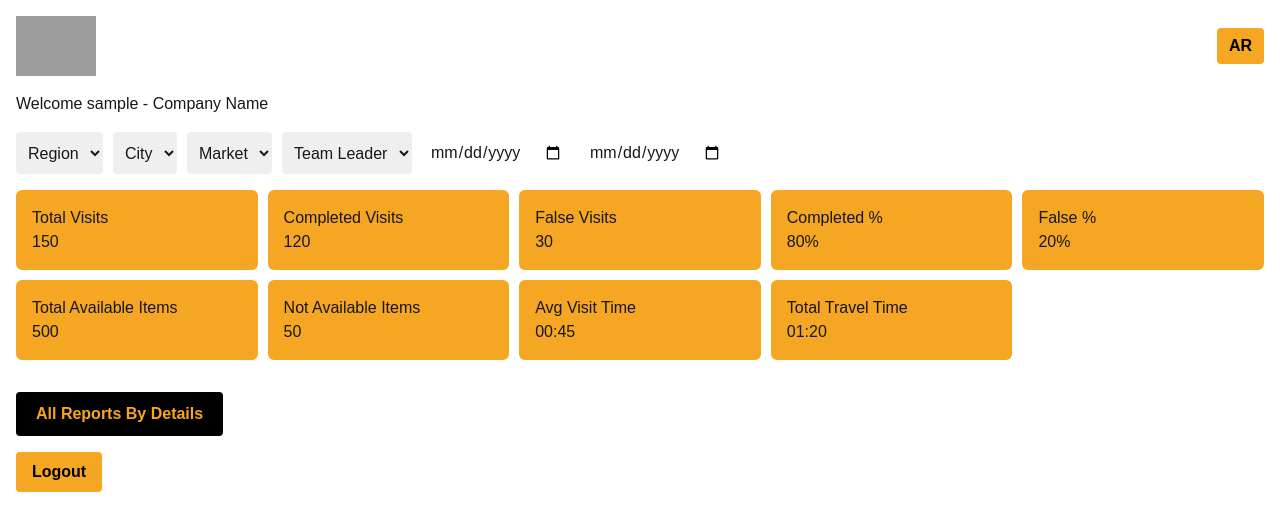
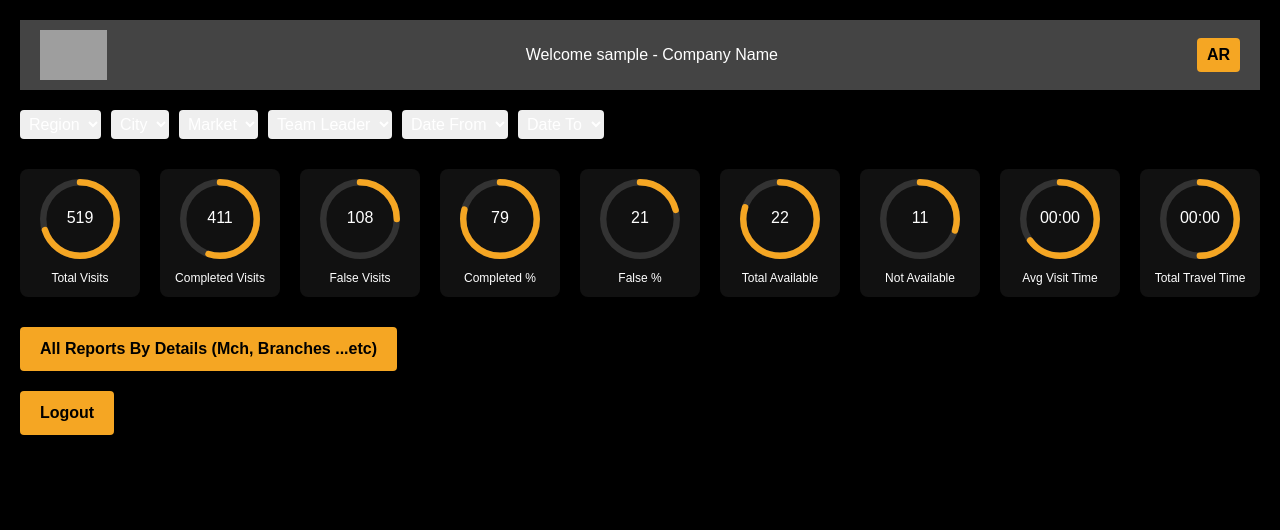
Before and after one commit to Osama-M-Gad/tactic-dashboard, a Next.js app: page /main in a window 1280 px wide. Shown: the top 530 px of the page. Built offline with nearby package versions, Linux system fonts and the light colour scheme; sample sign-in values are in the browser's storage; grey boxes are pictures that could not be loaded.

Commit message:
Add main page with placeholders and filters

```diff
--- a/package.json
+++ b/package.json
@@ -12,6 +12,7 @@
     "@supabase/supabase-js": "^2.51.0",
     "next": "14.2.30",
     "react": "^18",
+    "react-circular-progressbar": "^2.2.0",
     "react-dom": "^18"
   },
   "devDependencies": {
--- a/src/app/main/page.tsx
+++ b/src/app/main/page.tsx
@@ -1,12 +1,13 @@
+/* eslint-disable @typescript-eslint/no-explicit-any */
 "use client";
-/* eslint-disable @typescript-eslint/no-explicit-any */
 import { useEffect, useState } from "react";
 import { useRouter } from "next/navigation";
+import { CircularProgressbar, buildStyles } from "react-circular-progressbar";
+import "react-circular-progressbar/dist/styles.css";
 
 export default function MainPage() {
   const router = useRouter();
   const [user, setUser] = useState<any>(null);
-  const [loading, setLoading] = useState(true);
   const [isArabic, setIsArabic] = useState(false);
 
   useEffect(() => {
@@ -15,7 +16,6 @@ export default function MainPage() {
       router.push("/login");
     } else {
       setUser(JSON.parse(savedUser));
-      setLoading(false);
     }
   }, [router]);
 
@@ -24,133 +24,103 @@ export default function MainPage() {
     router.push("/login");
   };
 
-  const toggleLanguage = () => {
-    setIsArabic(!isArabic);
-  };
-
-  if (loading) {
+  if (!user) {
     return <p style={{ padding: "2rem" }}>Loading...</p>;
   }
 
+  // بيانات مؤقتة للتجربة
+  const stats = [
+    { value: 519, label: "Total Visits", percentage: 70 },
+    { value: 411, label: "Completed Visits", percentage: 55 },
+    { value: 108, label: "False Visits", percentage: 25 },
+    { value: 79, label: "Completed %", percentage: 79 },
+    { value: 21, label: "False %", percentage: 21 },
+    { value: 22, label: "Total Available", percentage: 80 },
+    { value: 11, label: "Not Available", percentage: 30 },
+    { value: "00:00", label: "Avg Visit Time", percentage: 65 },
+    { value: "00:00", label: "Total Travel Time", percentage: 50 },
+  ];
+
   return (
-    <div style={{ padding: "1rem", direction: isArabic ? "rtl" : "ltr" }}>
+    <div style={{ backgroundColor: "#000", color: "#fff", minHeight: "100vh", padding: "20px" }}>
       {/* Header */}
       <div
         style={{
           display: "flex",
           justifyContent: "space-between",
           alignItems: "center",
-          marginBottom: "1rem",
+          backgroundColor: "#444",
+          padding: "10px 20px",
         }}
       >
         <img
           src="https://sygnesgnnaoadhrzacmp.supabase.co/storage/v1/object/public/public-files//logo.png"
-          alt="Company Logo"
-          style={{ height: "60px" }}
+          alt="Logo"
+          style={{ height: "50px" }}
         />
-
+        <p style={{ margin: 0 }}>
+          Welcome {user.username} - Company Name
+        </p>
         <button
-          onClick={toggleLanguage}
+          onClick={() => setIsArabic(!isArabic)}
           style={{
             backgroundColor: "#f5a623",
             color: "#000",
-            padding: "6px 12px",
             border: "none",
             borderRadius: "4px",
+            padding: "5px 10px",
+            cursor: "pointer",
             fontWeight: "bold",
-            cursor: "pointer",
           }}
         >
           {isArabic ? "EN" : "AR"}
         </button>
       </div>
 
-      {/* Welcome */}
-      <h2>
-        {isArabic
-          ? `مرحبًا ${user.username} - ${user.company_name || "اسم الشركة"}`
-          : `Welcome ${user.username} - ${user.company_name || "Company Name"}`}
-      </h2>
-
       {/* Filters */}
-      <div
-        style={{
-          display: "flex",
-          flexWrap: "wrap",
-          gap: "10px",
-          marginTop: "1rem",
-          marginBottom: "1rem",
-        }}
-      >
-        <select style={{ padding: "8px", borderRadius: "4px" }}>
-          <option>{isArabic ? "المنطقة" : "Region"}</option>
-        </select>
-        <select style={{ padding: "8px", borderRadius: "4px" }}>
-          <option>{isArabic ? "المدينة" : "City"}</option>
-        </select>
-        <select style={{ padding: "8px", borderRadius: "4px" }}>
-          <option>{isArabic ? "السوق" : "Market"}</option>
-        </select>
-        <select style={{ padding: "8px", borderRadius: "4px" }}>
-          <option>{isArabic ? "قائد الفريق" : "Team Leader"}</option>
-        </select>
-        <input type="date" style={{ padding: "8px", borderRadius: "4px" }} />
-        <input type="date" style={{ padding: "8px", borderRadius: "4px" }} />
+      <div style={{ display: "flex", gap: "10px", marginTop: "20px", flexWrap: "wrap" }}>
+        {["Region", "City", "Market", "Team Leader", "Date From", "Date To"].map((filter) => (
+          <select key={filter} style={{ padding: "5px", borderRadius: "4px" }}>
+            <option>{filter}</option>
+          </select>
+        ))}
       </div>
 
-      {/* Stats */}
-      <div
-        style={{
-          display: "grid",
-          gridTemplateColumns: "repeat(auto-fit, minmax(200px, 1fr))",
-          gap: "10px",
-        }}
-      >
-        <div style={{ background: "#f5a623", padding: "1rem", borderRadius: "6px" }}>
-          <h4>{isArabic ? "إجمالي الزيارات" : "Total Visits"}</h4>
-          <p>150</p>
-        </div>
-        <div style={{ background: "#f5a623", padding: "1rem", borderRadius: "6px" }}>
-          <h4>{isArabic ? "الزيارات المكتملة" : "Completed Visits"}</h4>
-          <p>120</p>
-        </div>
-        <div style={{ background: "#f5a623", padding: "1rem", borderRadius: "6px" }}>
-          <h4>{isArabic ? "زيارات خطأ" : "False Visits"}</h4>
-          <p>30</p>
-        </div>
-        <div style={{ background: "#f5a623", padding: "1rem", borderRadius: "6px" }}>
-          <h4>{isArabic ? "نسبة المكتملة" : "Completed %"}</h4>
-          <p>80%</p>
-        </div>
-        <div style={{ background: "#f5a623", padding: "1rem", borderRadius: "6px" }}>
-          <h4>{isArabic ? "نسبة الخطأ" : "False %"}</h4>
-          <p>20%</p>
-        </div>
-        <div style={{ background: "#f5a623", padding: "1rem", borderRadius: "6px" }}>
-          <h4>{isArabic ? "إجمالي المتاح" : "Total Available Items"}</h4>
-          <p>500</p>
-        </div>
-        <div style={{ background: "#f5a623", padding: "1rem", borderRadius: "6px" }}>
-          <h4>{isArabic ? "غير متاح" : "Not Available Items"}</h4>
-          <p>50</p>
-        </div>
-        <div style={{ background: "#f5a623", padding: "1rem", borderRadius: "6px" }}>
-          <h4>{isArabic ? "متوسط وقت الزيارة" : "Avg Visit Time"}</h4>
-          <p>00:45</p>
-        </div>
-        <div style={{ background: "#f5a623", padding: "1rem", borderRadius: "6px" }}>
-          <h4>{isArabic ? "إجمالي وقت التنقل" : "Total Travel Time"}</h4>
-          <p>01:20</p>
-        </div>
+      {/* Cards */}
+      <div style={{ display: "flex", flexWrap: "wrap", gap: "20px", marginTop: "30px" }}>
+        {stats.map((stat, index) => (
+          <div
+            key={index}
+            style={{
+              width: "120px",
+              textAlign: "center",
+              backgroundColor: "#111",
+              borderRadius: "8px",
+              padding: "10px",
+            }}
+          >
+            <div style={{ width: 80, height: 80, margin: "0 auto" }}>
+              <CircularProgressbar
+                value={typeof stat.percentage === "number" ? stat.percentage : 0}
+                text={`${stat.value}`}
+                styles={buildStyles({
+                  textColor: "#fff",
+                  pathColor: "#f5a623",
+                  trailColor: "#333",
+                })}
+              />
+            </div>
+            <p style={{ marginTop: "10px", fontSize: "12px" }}>{stat.label}</p>
+          </div>
+        ))}
       </div>
 
-      {/* Buttons */}
-      <div style={{ marginTop: "2rem" }}>
+      {/* Reports Button */}
+      <div style={{ marginTop: "30px" }}>
         <button
-          onClick={() => router.push("/dashboard")}
           style={{
-            backgroundColor: "#000",
-            color: "#f5a623",
+            backgroundColor: "#f5a623",
+            color: "#000",
             padding: "10px 20px",
             border: "none",
             borderRadius: "4px",
@@ -158,25 +128,25 @@ export default function MainPage() {
             cursor: "pointer",
           }}
         >
-          {isArabic ? "كل التقارير بالتفاصيل" : "All Reports By Details"}
+          All Reports By Details (Mch, Branches ...etc)
         </button>
       </div>
 
       {/* Logout */}
-      <div style={{ marginTop: "1rem" }}>
+      <div style={{ marginTop: "20px" }}>
         <button
           onClick={handleLogout}
           style={{
             backgroundColor: "#f5a623",
             color: "#000",
-            padding: "8px 16px",
+            padding: "10px 20px",
             border: "none",
             borderRadius: "4px",
             fontWeight: "bold",
             cursor: "pointer",
           }}
         >
-          {isArabic ? "تسجيل الخروج" : "Logout"}
+          Logout
         </button>
       </div>
     </div>
```
Also changed, not shown: 1 other file (tests, documents, lock files or other folders).
